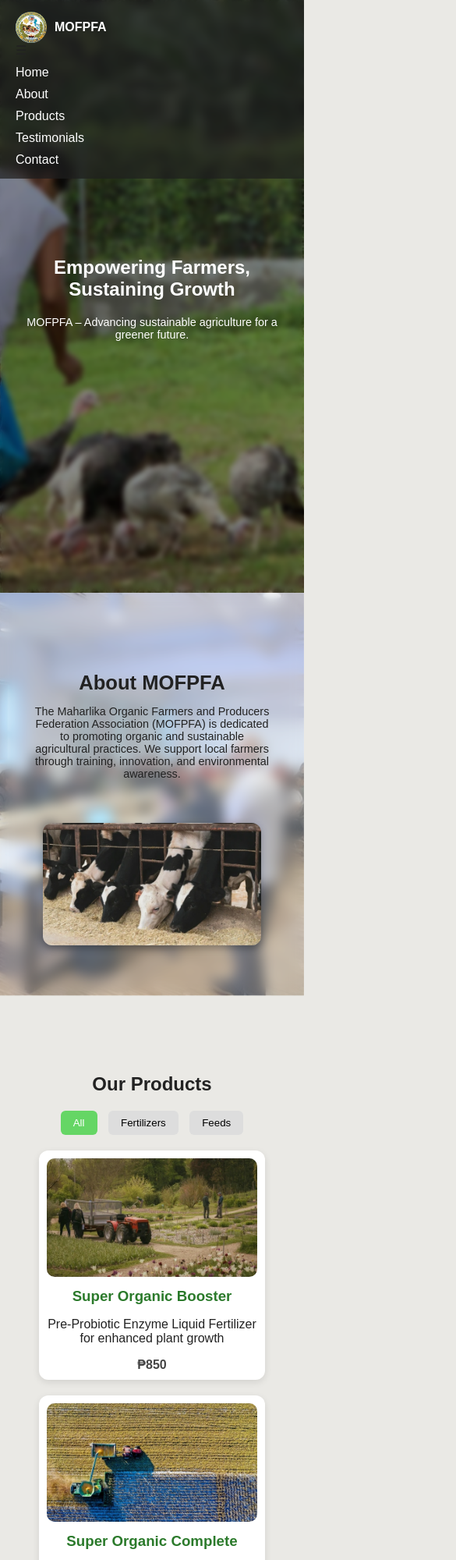
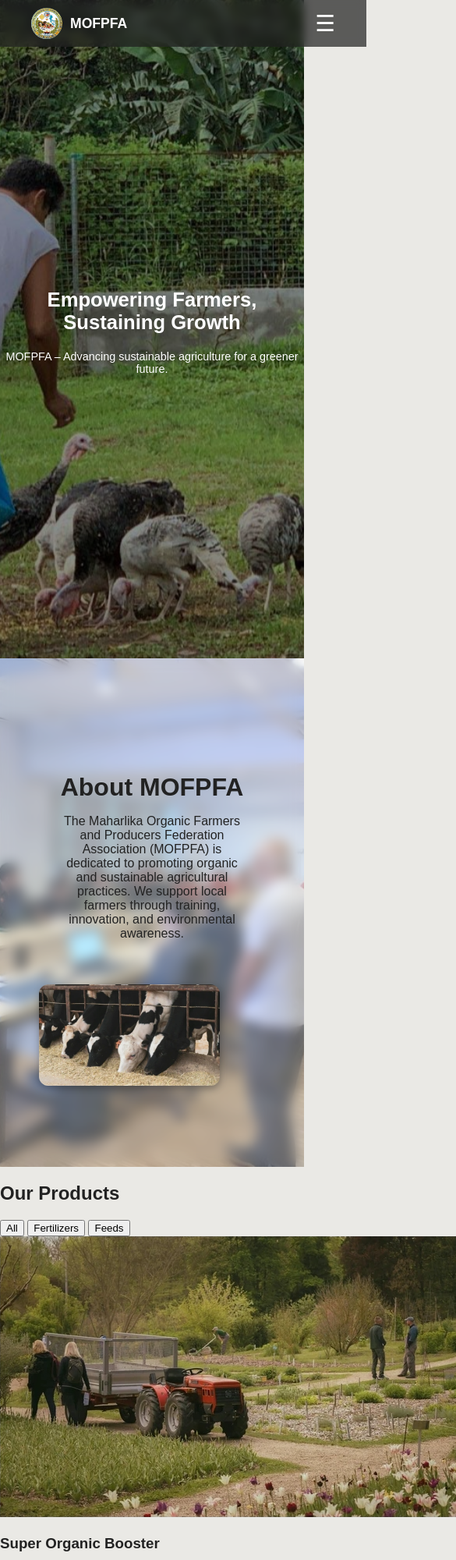
Before and after one commit to Azullamula/Maharlika-Organic-Farmers-and-Producers-Federation-Association-MOFPFA-, a plain HTML site: page index.html in a window 390 px wide. Shown: the top 2000 px of the page at 78% size, 585 px wide, since content can reach past the window. Drawn offline with Linux system fonts and the light colour scheme.

Commit message:
Update style.css

```diff
--- a/style.css
+++ b/style.css
@@ -5,7 +5,6 @@ body {
   background-color: #eae9e5;
   color: #222;
   scroll-behavior: smooth;
-  padding-top: 0;
   box-sizing: border-box;
 }
 
@@ -23,8 +22,6 @@ body {
   padding: 10px 40px;
   z-index: 1000;
   transition: background 0.4s ease, box-shadow 0.3s ease;
-  flex-wrap: wrap;
-  box-sizing: border-box;
 }
 
 .navbar.scrolled {
@@ -36,7 +33,6 @@ body {
   display: flex;
   align-items: center;
   gap: 10px;
-  min-width: 120px;
 }
 
 .logo img {
@@ -51,14 +47,13 @@ body {
   font-size: 1.1rem;
 }
 
+/* Navigation */
 nav ul {
   display: flex;
   list-style: none;
   gap: 25px;
-  flex-wrap: wrap;
-  justify-content: center;
+  margin: 0;
   padding: 0;
-  margin: 10px 0 0 0;
 }
 
 nav ul li a {
@@ -66,11 +61,23 @@ nav ul li a {
   color: white;
   font-weight: 500;
   transition: color 0.3s;
-  white-space: nowrap;
 }
 
 nav ul li a:hover {
   color: #65d665;
+}
+
+/* Hamburger Menu */
+.menu-toggle {
+  display: none;
+  font-size: 1.8rem;
+  color: white;
+  cursor: pointer;
+}
+
+/* Mobile Navbar Active */
+nav.active ul {
+  display: flex;
 }
 
 /* Hero Section */
@@ -82,7 +89,6 @@ nav ul li a:hover {
   align-items: center;
   text-align: center;
   position: relative;
-  margin-top: 0;
 }
 
 .hero::before {
@@ -90,13 +96,11 @@ nav ul li a:hover {
   position: absolute;
   inset: 0;
   background: rgba(0, 0, 0, 0.45);
-  backdrop-filter: blur(3px);
 }
 
 .hero-content {
   position: relative;
   color: white;
-  animation: fadeIn 2s ease-in-out;
 }
 
 .hero h1 {
@@ -105,7 +109,6 @@ nav ul li a:hover {
 
 .hero p {
   font-size: 1.2rem;
-  margin-top: 10px;
 }
 
 /* About Section */
@@ -153,226 +156,55 @@ nav ul li a:hover {
   box-shadow: 0 4px 10px rgba(0,0,0,0.3);
 }
 
-/* Products Section */
-.products {
-  padding: 80px 50px;
-  text-align: center;
-}
+/* Responsive Design */
+@media (max-width: 768px) {
+  .menu-toggle {
+    display: block;
+  }
 
-.filter-buttons {
-  margin-bottom: 20px;
-}
+  nav {
+    width: 100%;
+    display: none;
+    flex-direction: column;
+    background: rgba(30, 30, 30, 0.95);
+    border-top: 1px solid rgba(255,255,255,0.1);
+  }
 
-.filter-buttons button {
-  background-color: #ddd;
-  border: none;
-  padding: 8px 16px;
-  border-radius: 6px;
-  margin: 0 5px;
-  cursor: pointer;
-  transition: all 0.3s;
-}
+  nav.active {
+    display: flex;
+  }
 
-.filter-buttons button.active,
-.filter-buttons button:hover {
-  background-color: #65d665;
-  color: white;
-}
+  nav ul {
+    flex-direction: column;
+    gap: 15px;
+    width: 100%;
+    text-align: center;
+    padding: 20px 0;
+  }
 
-.product-container {
-  display: flex;
-  justify-content: center;
-  gap: 30px;
-  flex-wrap: wrap;
-}
-
-.product-card {
-  background: white;
-  border-radius: 12px;
-  width: 300px;
-  padding: 15px;
-  box-shadow: 0 3px 10px rgba(0,0,0,0.1);
-  transition: transform 0.3s;
-}
-
-.product-card:hover {
-  transform: translateY(-5px);
-}
-
-.product-card img {
-  width: 100%;
-  border-radius: 10px;
-}
-
-.product-card h3 {
-  margin: 10px 0;
-  color: #2b7a2b;
-}
-
-.price {
-  font-weight: 700;
-  color: #444;
-}
-
-/* Testimonials */
-.testimonials {
-  background-color: #f9f8f4;
-  padding: 80px 20px;
-  text-align: center;
-}
-
-.testimonials h2 {
-  color: #2b7a2b;
-  margin-bottom: 30px;
-}
-
-.testimonials-container {
-  display: flex;
-  flex-wrap: wrap;
-  justify-content: center;
-  gap: 20px;
-}
-
-.testimonial-card {
-  background: white;
-  width: 260px;
-  padding: 20px;
-  border-radius: 10px;
-  box-shadow: 0 2px 8px rgba(0,0,0,0.1);
-  font-style: italic;
-  transition: transform 0.3s;
-}
-
-.testimonial-card:hover {
-  transform: translateY(-5px);
-}
-
-/* Contact Section */
-.contact {
-  background-color: #f7f6f2;
-  padding: 80px 20px;
-  text-align: center;
-}
-
-.contact-info a {
-  color: #2b7a2b;
-  text-decoration: none;
-}
-
-.contact-info a:hover {
-  text-decoration: underline;
-}
-
-/* Animations */
-@keyframes fadeIn {
-  from { opacity: 0; transform: translateY(30px); }
-  to { opacity: 1; transform: translateY(0); }
-}
-
-/* ----------------------------- */
-/* 📱 Responsive Adjustments */
-/* ----------------------------- */
-
-@media (max-width: 1024px) {
-  .hero h1 {
-    font-size: 2.2rem;
-  }
-  .hero p {
+  nav ul li a {
     font-size: 1rem;
   }
+
+  .hero h1 {
+    font-size: 2rem;
+  }
+
   .about-container {
     flex-direction: column;
-    text-align: center;
   }
+
   .about-img img {
     width: 80%;
     margin-top: 20px;
   }
 }
 
-@media (max-width: 768px) {
-  .navbar {
-    flex-direction: column;
-    align-items: flex-start;
-    padding: 15px 20px;
-  }
-
-  nav ul {
-    flex-direction: column;
-    width: 100%;
-    gap: 10px;
-    margin-top: 10px;
-  }
-
-  .hero {
-    height: 90vh;
-    padding: 0 20px;
-  }
-
+@media (max-width: 480px) {
   .hero h1 {
-    font-size: 1.8rem;
-  }
-
-  .about {
-    padding: 60px 20px;
-  }
-
-  .about-text h2 {
     font-size: 1.6rem;
   }
-
-  .product-container {
-    gap: 20px;
-  }
-
-  .product-card {
-    width: 90%;
-  }
-
-  .testimonials-container {
-    gap: 15px;
-  }
-
-  .testimonial-card {
-    width: 90%;
-  }
-
-  .contact {
-    padding: 60px 20px;
-  }
-}
-
-@media (max-width: 480px) {
-  .logo span {
-    font-size: 1rem;
-  }
-
-  nav ul {
-    align-items: flex-start;
-  }
-
-  .hero h1 {
-    font-size: 1.5rem;
-  }
-
   .hero p {
     font-size: 0.9rem;
   }
-
-  .about-text p {
-    font-size: 0.9rem;
-  }
-
-  .product-card {
-    width: 100%;
-    padding: 10px;
-  }
-
-  .testimonial-card {
-    width: 100%;
-  }
-
-  .contact-info p {
-    font-size: 0.9rem;
-  }
 }
```
